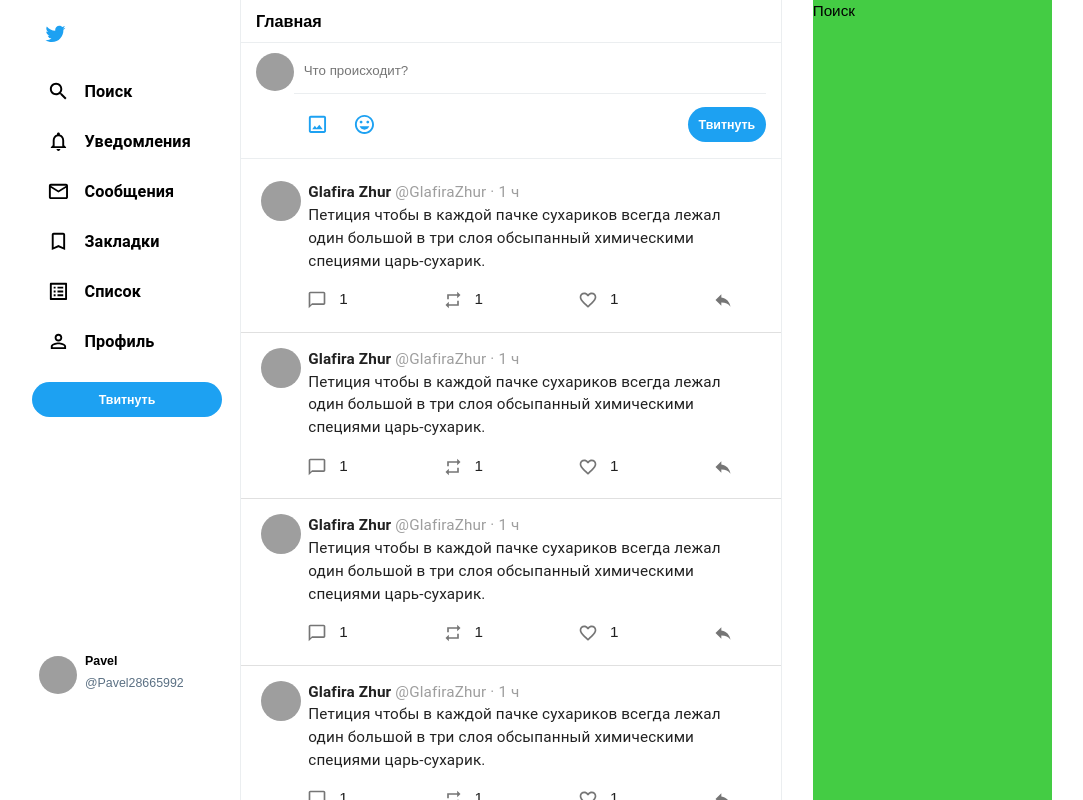
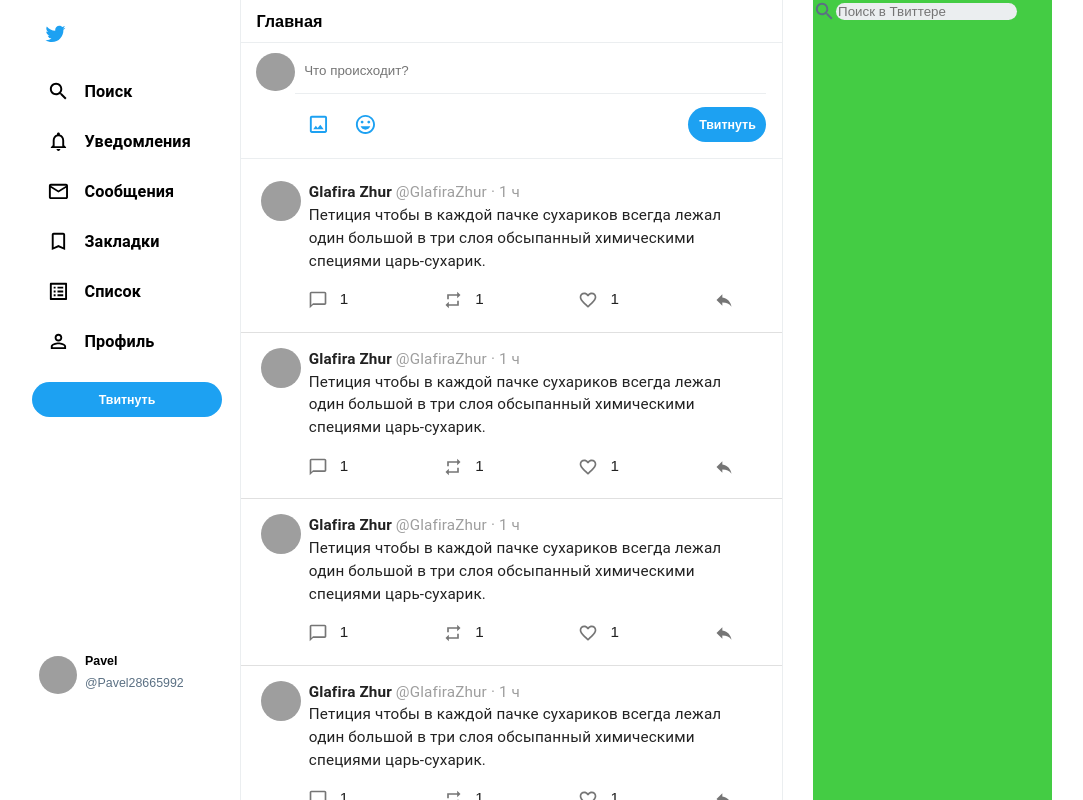
Before and after one commit to HonestRationalBest/twitter_clone, a React (Create React App) app: page /home in a window 1280 px wide. Shown: the top 800 px of the page, without its empty margins (98-1181 px from the left). Built offline with nearby package versions, Linux system fonts and the light colour scheme; grey boxes are pictures that could not be loaded.

Commit message:
initial input

```diff
--- /dev/null
+++ b/src/components/SearchInput/SearchInput.tsx
@@ -0,0 +1,27 @@
+import React from 'react'
+import { Box } from '../Box'
+import SearchIcon from '@material-ui/icons/Search'
+import { useHomeStyles } from '../../pages/Home/Home'
+import styled from 'styled-components'
+import { BorderRadiusMap } from '../../utils/Theme'
+
+export interface SearchInputProps {
+  classes: ReturnType<typeof useHomeStyles>
+}
+
+const Input = styled.input`
+  background: #ebeef0;
+  border: 0;
+  border-radius: ${BorderRadiusMap.buttons};
+`
+
+export const SearchInput: React.FC<SearchInputProps> = ({
+  classes,
+}: SearchInputProps): React.ReactElement => {
+  return (
+    <Box display="flex" alignItems="center">
+      <SearchIcon className={classes.searchIcon} />
+      <Input placeholder="Поиск в Твиттере" />
+    </Box>
+  )
+}
--- /dev/null
+++ b/src/components/SearchInput/index.ts
@@ -0,0 +1,2 @@
+export { SearchInput } from './SearchInput'
+export type { SearchInputProps } from './SearchInput'
--- a/src/pages/Home/Home.tsx
+++ b/src/pages/Home/Home.tsx
@@ -9,7 +9,7 @@
 import { Text } from '../../components/Text'
 import { Tweet } from '../../components/Tweet'
 import { NewTweetSection } from '../../components/NewTweetSection'
-
+import { SearchInput } from '../../components/SearchInput'
 interface HomeProps {}
 
 export const useHomeStyles = makeStyles((theme: Theme) => ({
@@ -137,6 +137,9 @@
       margin: 0,
     },
   },
+  searchIcon: {
+    fill: ColorsMap.secondary,
+  },
 }))
 
 const TweetHeader = styled.div`
@@ -149,7 +152,7 @@
   return (
     <Box
       display="grid"
-      gridTemplateColumns="2fr 4.3fr 2.7fr"
+      gridTemplateColumns="3.5fr 3.5fr 4.7fr"
       gridGap="0rem 2rem"
       maxWidth={pxToRem(1070)}
       margin="0 auto"
@@ -199,7 +202,9 @@
           ]}
         </Box>
       </Box>
-      <Box backgroundColor="#4c4">Поиск</Box>
+      <Box backgroundColor="#4c4">
+        <SearchInput classes={classes} />
+      </Box>
     </Box>
   )
 }
```
